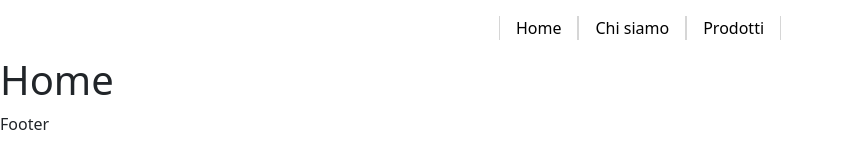
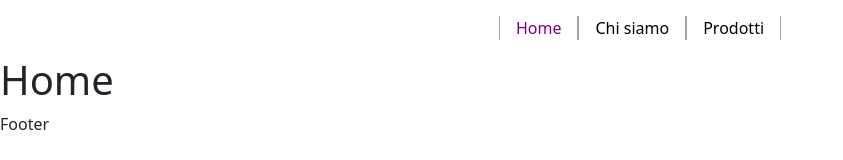
Before and after one commit to pietrobertino/react-router, a React (Vite) app: page / in a window 1280 px wide. Shown: the top 160 px of the page, without its empty margins (0-843 px from the left). Built offline with nearby package versions, Linux system fonts and the light colour scheme.

Commit message:
style active navbar item

```diff
--- a/src/components/AppHeader.jsx
+++ b/src/components/AppHeader.jsx
@@ -8,7 +8,7 @@ export default function AppHeader() {
             <div className="container">
                 <nav className="d-flex justify-content-center my-3">
                     {menu.map(navItem => (
-                        <NavLink key={navItem.id} to={navItem.path} className=" text-decoration-none px-3 text-black" id="nav-item">{navItem.text}</NavLink>
+                        <NavLink key={navItem.id} to={navItem.path} className=" text-decoration-none px-3" id="nav-item">{navItem.text}</NavLink>
                     ))}
                 </nav>
             </div>
--- a/src/index.css
+++ b/src/index.css
@@ -1,13 +1,20 @@
 @import url("bootstrap");
 
 :root {
-  --navbar-border: rgba(0, 0, 0, 0.16);
+  --navbar-border: rgba(0, 0, 0, 0.357);
+  --navbar-active: purple;
 }
 
 header {
 
   #nav-item {
+    color: black;
     border-left: 1px solid var(--navbar-border);
     border-right: 1px solid var(--navbar-border);
+
+    &.active {
+      color: var(--navbar-active);
+    }
+
   }
 }
```
